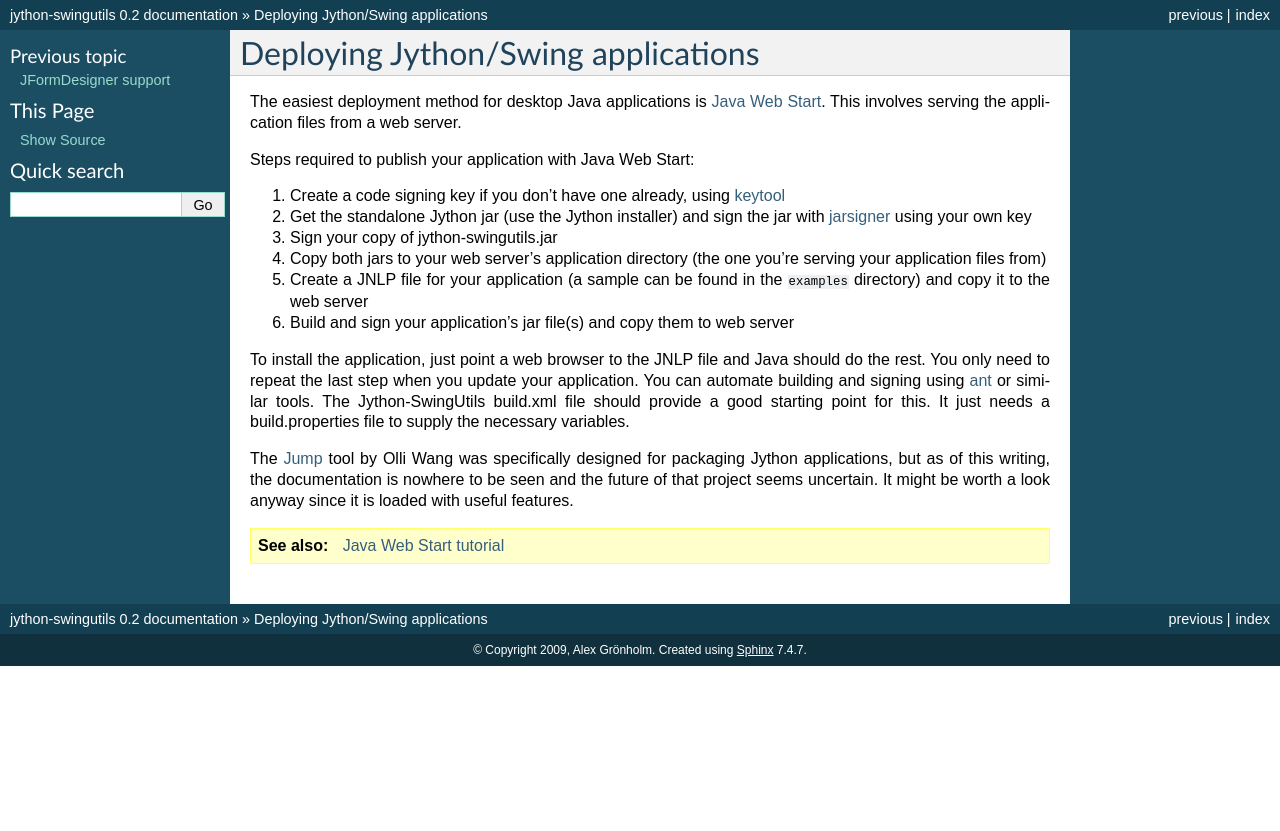
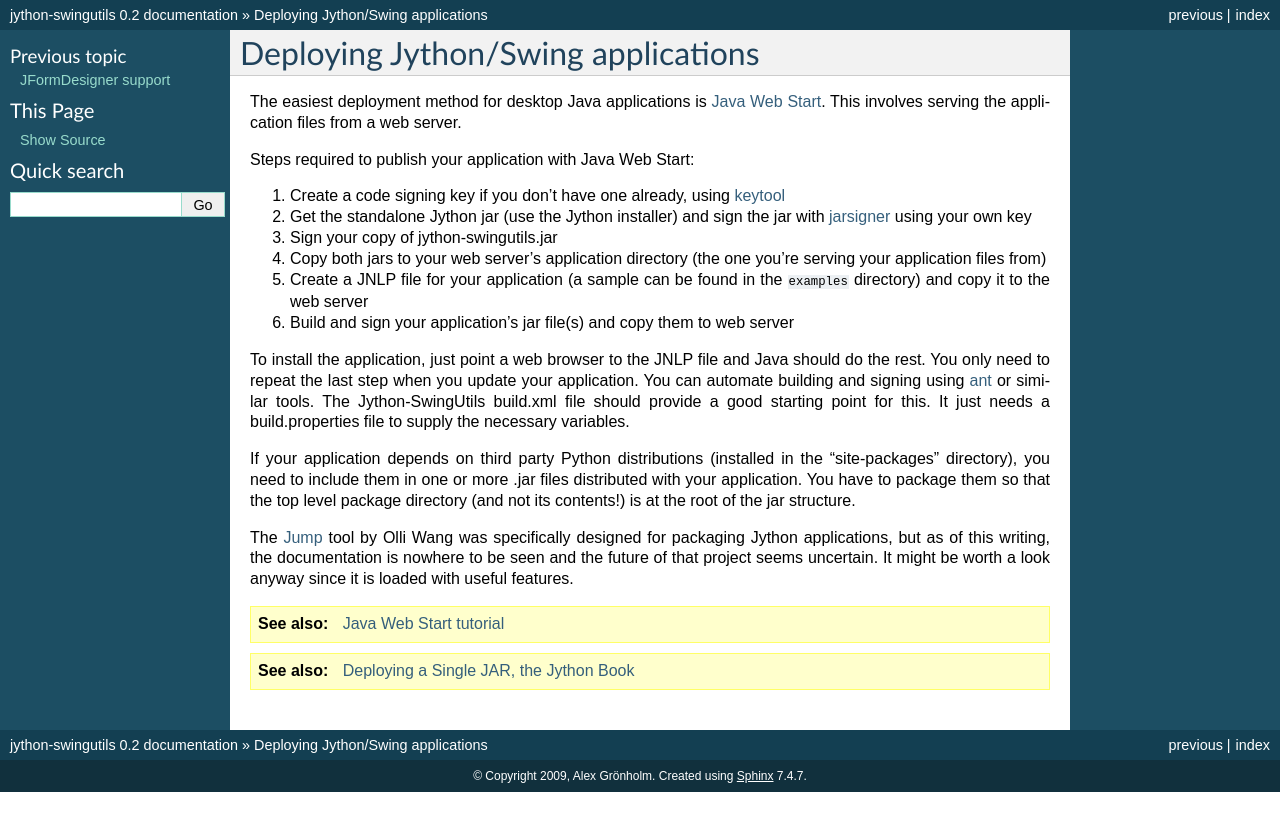
Before and after one commit to jython/swingutils, a Sphinx documentation site: the page built from docs/deployment.rst, in a window 1280 px wide. Shown: the top 831 px of the page. Built offline with Sphinx 7.4.7, drawn with Linux system fonts in a browser that asks for light colours.

Commit message:
Added a paragraph about third party distributions

```diff
--- a/docs/deployment.rst
+++ b/docs/deployment.rst
@@ -26,6 +26,12 @@ application. You can automate building and signing using
 build.xml file should provide a good starting point for this. It just needs a
 build.properties file to supply the necessary variables.
 
+If your application depends on third party Python distributions (installed in
+the "site-packages" directory), you need to include them in one or more .jar
+files distributed with your application. You have to package them so that the
+top level package directory (and not its contents!) is at the root of the jar
+structure.
+
 The `Jump <http://gitorious.org/jump/>`_ tool by Olli Wang was specifically
 designed for packaging Jython applications, but as of this writing, the
 documentation is nowhere to be seen and the future of that project seems
@@ -33,3 +39,4 @@ uncertain. It might be worth a look anyway since it is loaded with useful
 features.
 
 .. seealso:: `Java Web Start tutorial <http://download.oracle.com/javase/tutorial/deployment/webstart/>`_
+.. seealso:: `Deploying a Single JAR, the Jython Book <http://www.jython.org/jythonbook/en/1.0/DeploymentTargets.html#deploying-a-single-jar>`_
```
